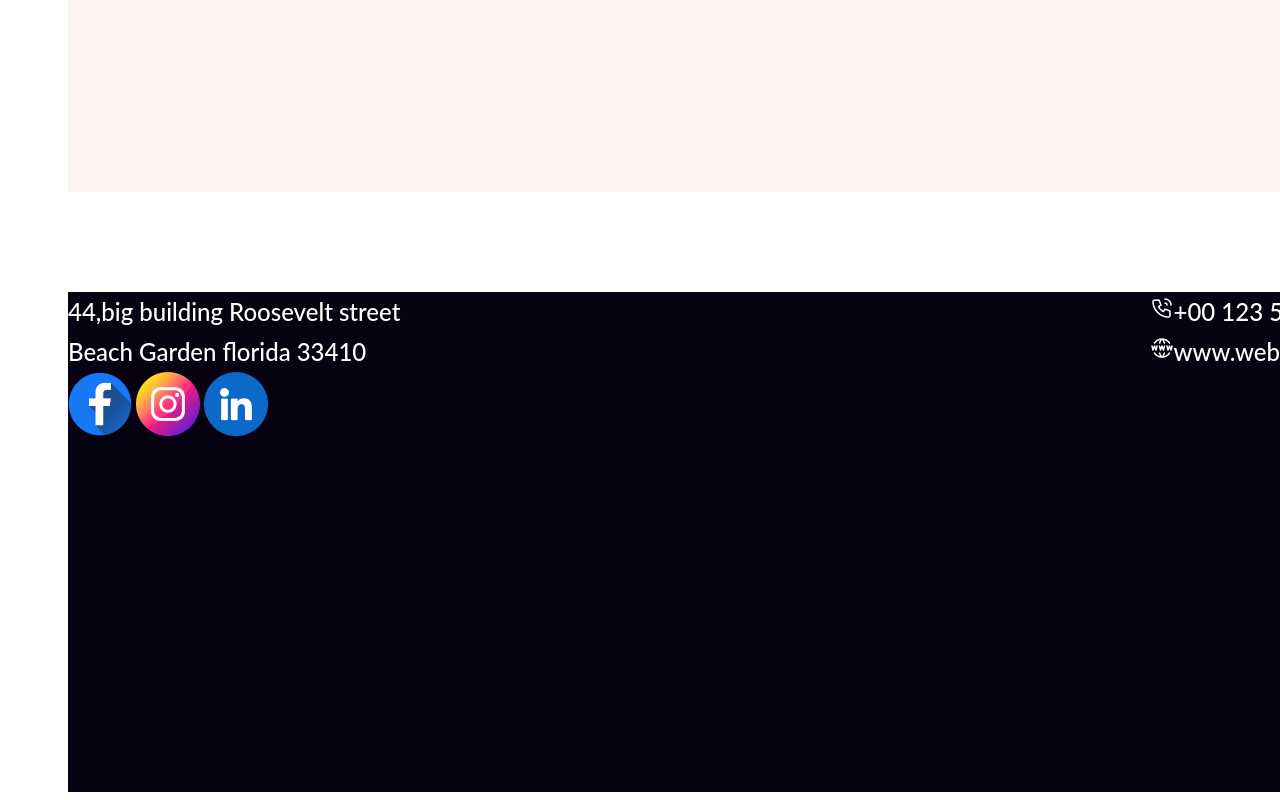
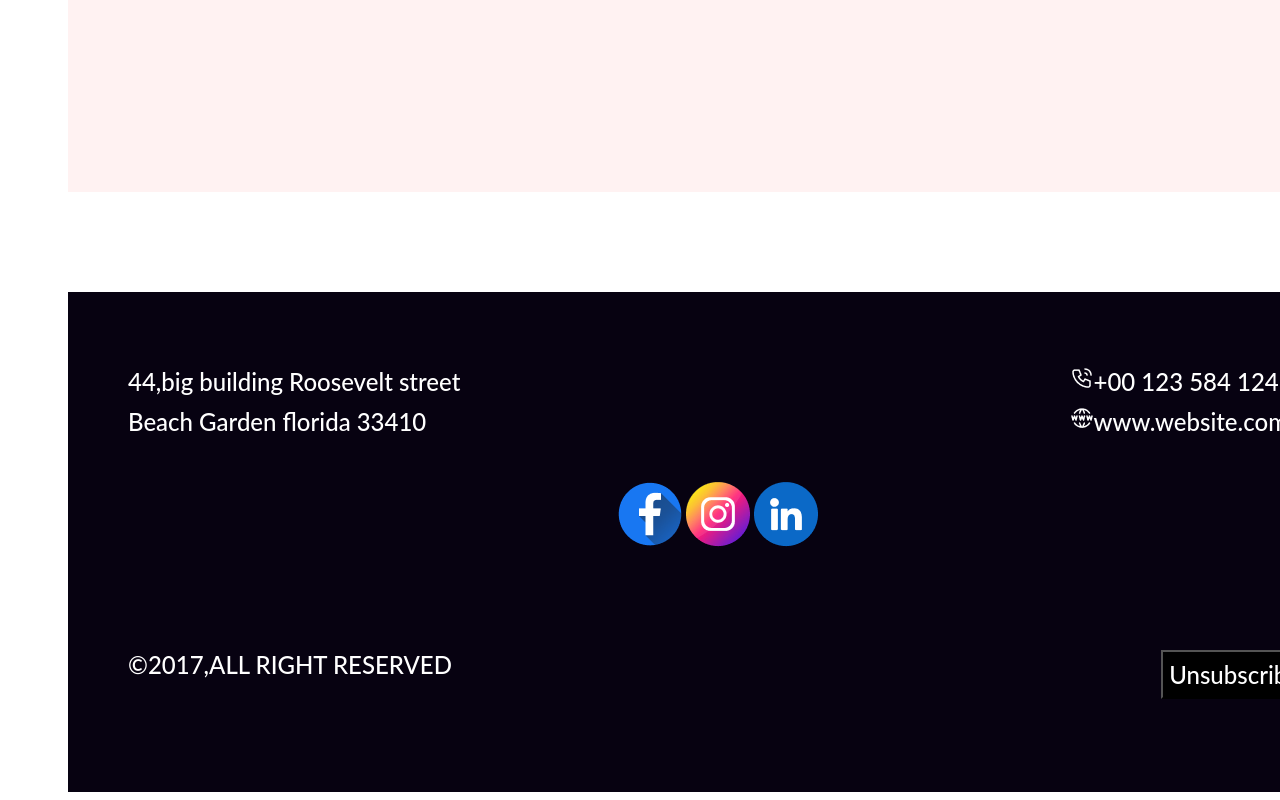
Before and after one commit to Jutan777/B9A1, a plain HTML site: page index.html in a window 1280 px wide. Shown: the part 6278-7078 px from the top of the page. Drawn offline with Linux system fonts and the light colour scheme.

Commit message:
added all

```diff
--- a/index.html
+++ b/index.html
@@ -126,7 +126,7 @@
 <div class="last-part">
 <div class="footer-address">
     <address class="address-one">44,big building Roosevelt street<br>Beach Garden florida 33410</address>
-<section>
+<section class="number-both">
    <Number class="number"><img src="resources/Call.png" alt="">+00 123 584 124</Number>
 <br><website class="number"><img src="resources/Website.png" alt="">www.website.com </website>
 </section>
@@ -136,7 +136,10 @@
     <img src="resources/Instagram.png" alt="">
     <img src="resources/Linkedin.png" alt="">
 </div>
-<div class="allright"></div>
+<div class="allright">
+    <h2 class="unsub-two">&copy;2017,ALL RIGHT RESERVED</h2>
+    <button class="unsub"><a class="unsub-one" href="">Unsubscribe</a></button>
+</div>
 </div>
 
 
--- a/new.css
+++ b/new.css
@@ -323,7 +323,8 @@ line-height: 40px;
 font-size: 24px;
 font-style: normal;
 font-weight: 500;
-line-height: 40px; /* 166.667% */
+line-height: 40px;
+margin:70px 40px 40px 60px;
  }
 .footer-address{
     display:flex;
@@ -331,4 +332,36 @@ line-height: 40px; /* 166.667% */
 }
 .picture-m{
 justify-content: center;
+text-align: center;
+margin:0px ;
+
 }
+.number-both{
+    margin:70px 80px 0px 0px;
+}
+.allright{
+    display:flex;
+    justify-content: space-between;
+}
+.unsub-two{
+    color: #FFF;
+    font-size: 24px;
+    font-style: normal;
+    font-weight: 500;
+    margin-left:60px;
+    margin-top:100px;
+}
+.unsub-one{
+    font-size: 24px;
+    font-style: normal;
+    font-weight: 500;
+    line-height: normal;
+    color:white;
+    text-decoration: none;
+
+}
+.unsub{
+background:black;
+margin-right:60px;
+margin-top:100px;
+}
```
